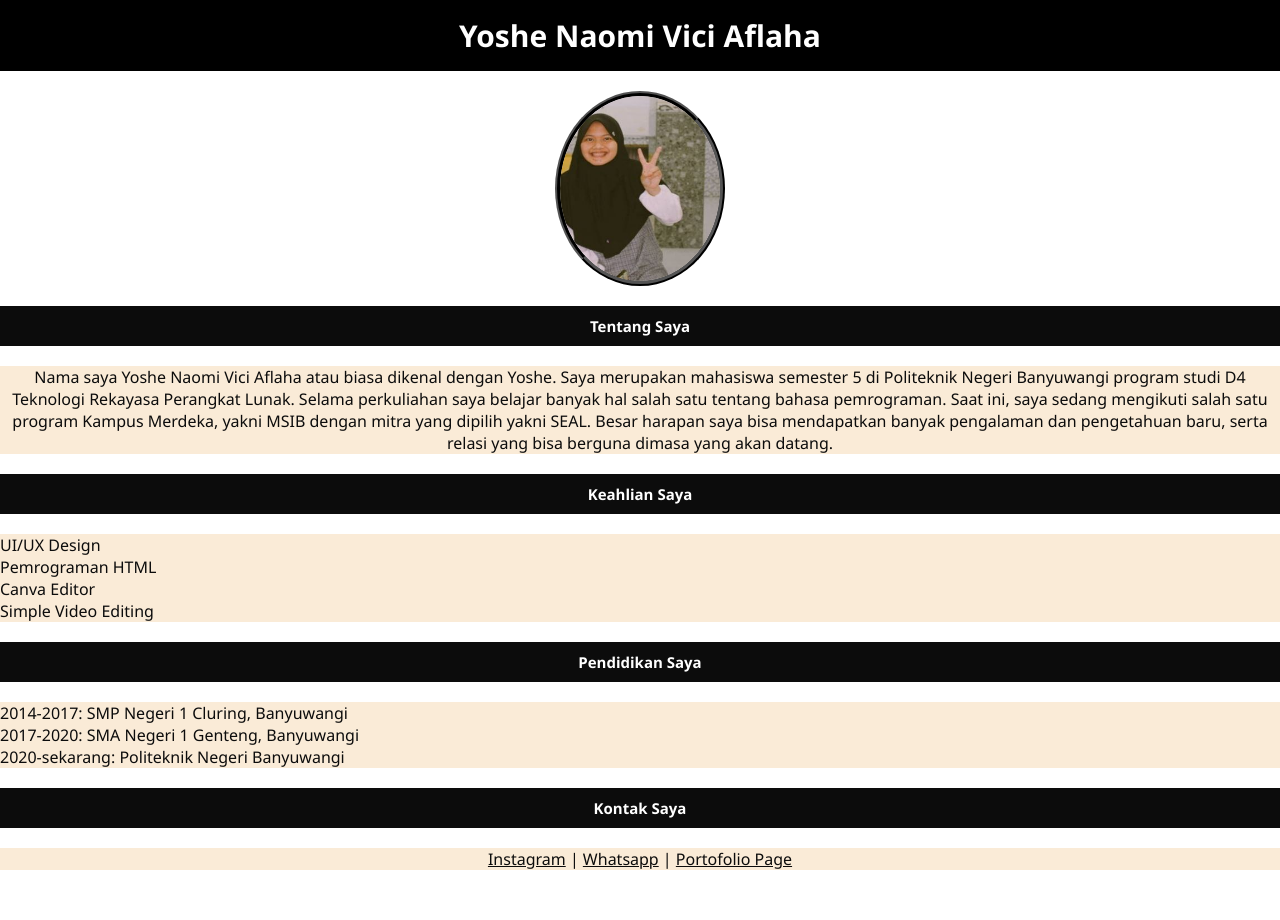
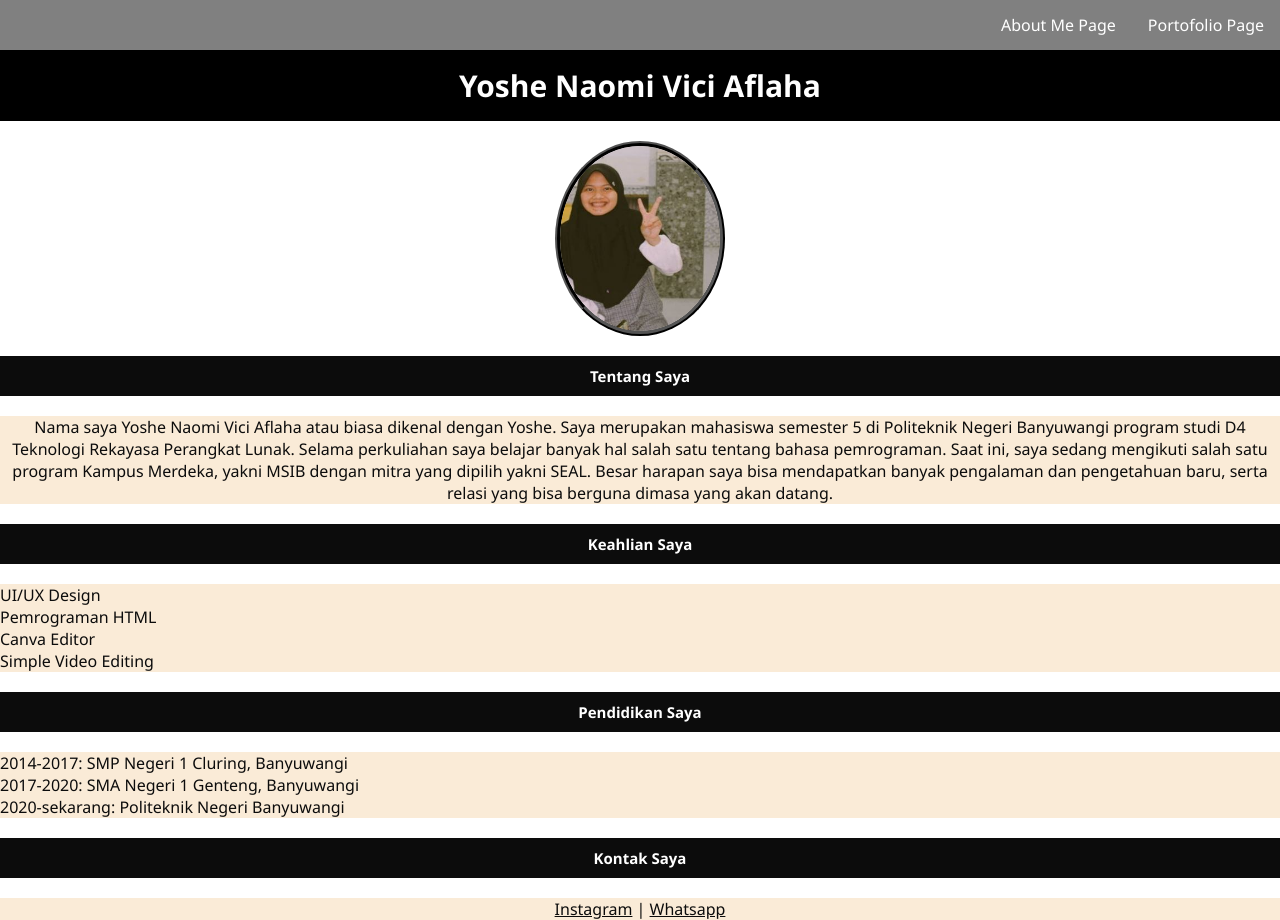
Before and after one commit to yoshenaomi/yoshenaomi.github.io, a plain HTML site: page index.html in a window 1280 px wide. Before the commit the page ends 870 px from the top, so only its background shows below. Drawn offline with Linux system fonts and the light colour scheme.

Commit message:
edit html dan css untuk keperluan navbar

```diff
--- a/index.html
+++ b/index.html
@@ -7,6 +7,12 @@
 </head>
 
 <body>
+    <div class="navbar">
+        <ul>
+            <li><a href="portofolio.html">Portofolio Page</a></li>
+            <li><a href="index.html">About Me Page</a></li>
+        </ul>
+    </div>
     <h2>Yoshe Naomi Vici Aflaha</h2>
     <img src="potoku.jpg" alt="gambar yoshe"
     width="90" height="110">
@@ -37,8 +43,7 @@
     <h3>Kontak Saya</h3>
     <p>
         <a href="https://instagram.com/yoshenaomi_?igshid=YmMyMTA2M2Y=">Instagram</a> |
-        <a href="https://wa.me/62811366354">Whatsapp</a> |
-        <a href="portofolio.html">Portofolio Page</a>
+        <a href="https://wa.me/62811366354">Whatsapp</a>
     </p>
 </body>
 
--- a/portostyle.css
+++ b/portostyle.css
@@ -3,6 +3,26 @@
     margin: 0;
     font-family: Segoe UI;
     color: #0c0c0c;
+}
+.navbar ul {
+    list-style-type: none;
+    margin: 0;
+    padding: 0;
+    overflow: hidden;
+    background-color: grey;
+}
+.navbar li {
+    float: right;
+}
+.navbar li a {
+    display: block;
+    color: white;
+    text-align: center;
+    padding: 14px 16px;
+    text-decoration: none;
+}
+.navbar li a:hover {
+    background-color: black;
 }
 h2 {
     padding: 15px 0;
--- a/style.css
+++ b/style.css
@@ -3,6 +3,26 @@
     margin: 0;
     font-family: Segoe UI;
     color: #0c0c0c;
+}
+.navbar ul {
+    list-style-type: none;
+    margin: 0;
+    padding: 0;
+    overflow: hidden;
+    background-color: grey;
+}
+.navbar li {
+    float: right;
+}
+.navbar li a {
+    display: block;
+    color: white;
+    text-align: center;
+    padding: 14px 16px;
+    text-decoration: none;
+}
+.navbar li a:hover {
+    background-color: black;
 }
 h2 {
     padding: 15px 0;
```
Also changed, not shown: portofolio.html (+6 -5 lines).
